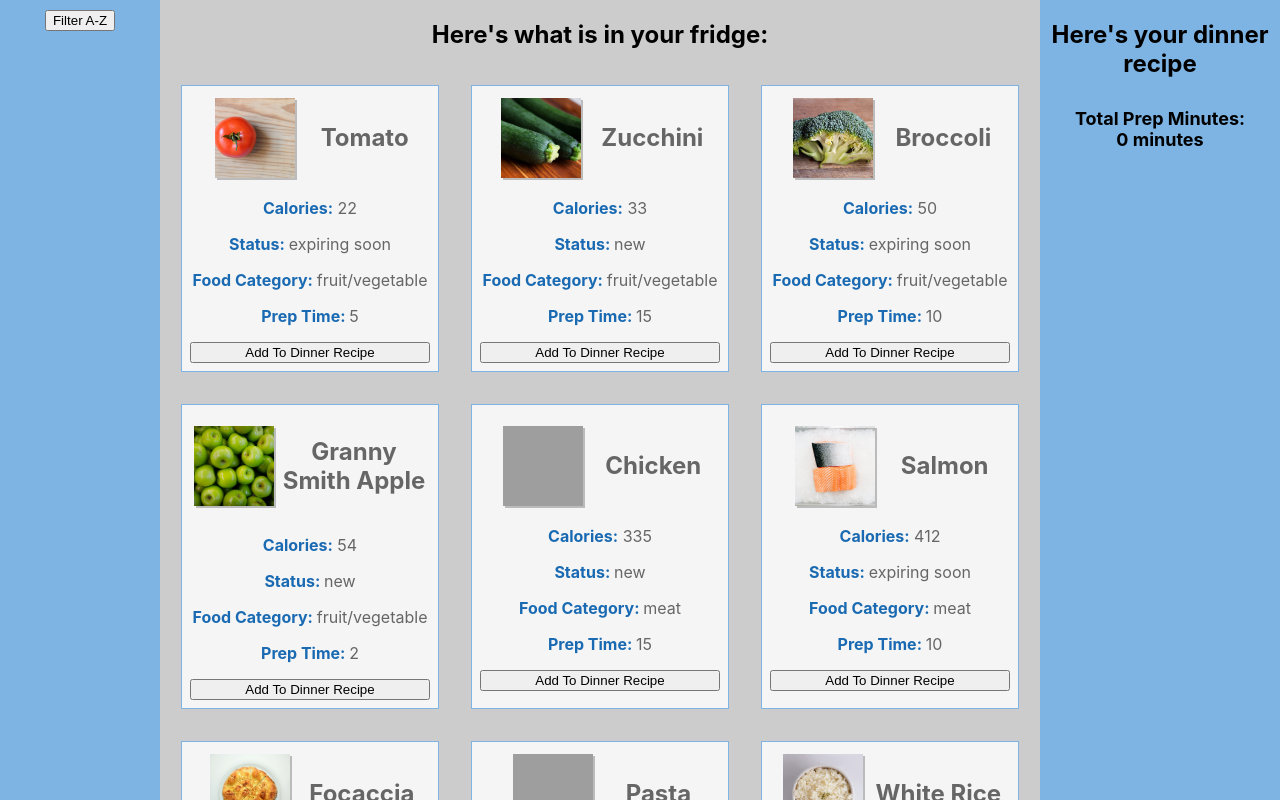
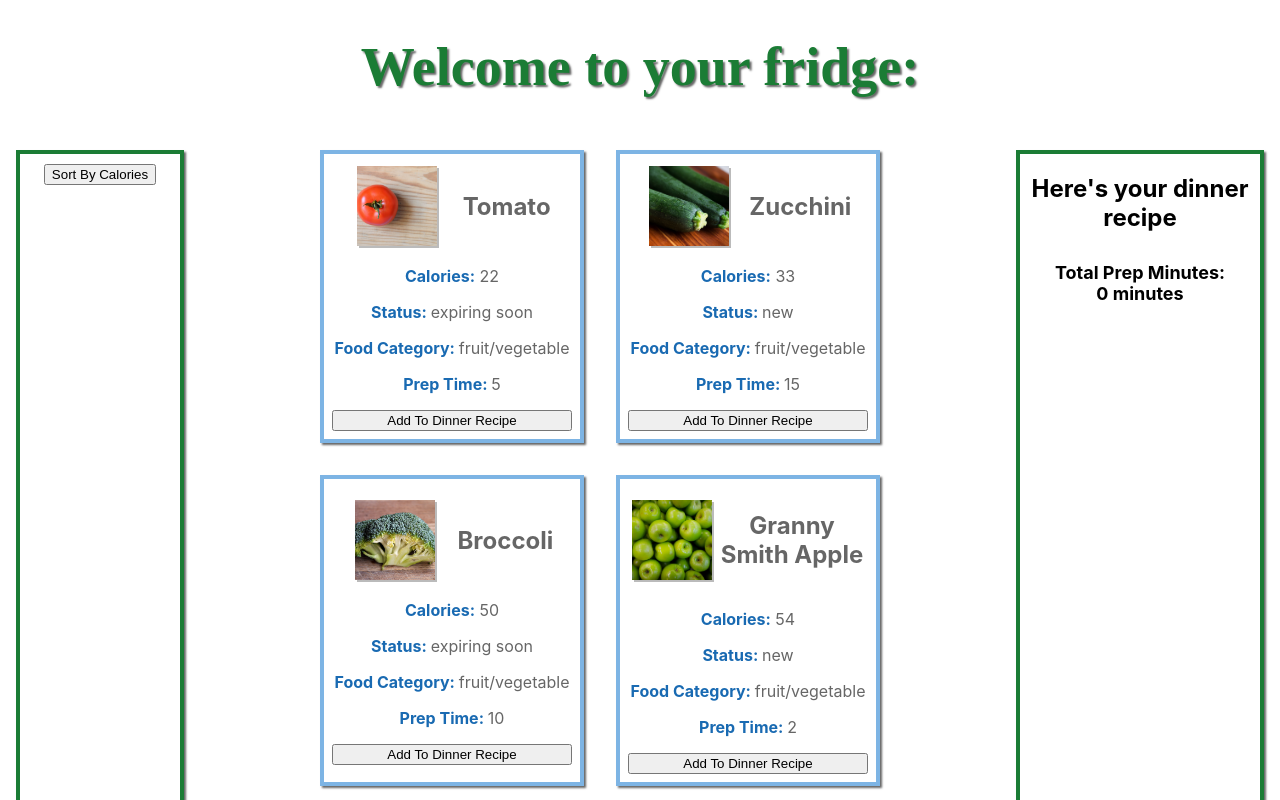
Before and after one commit to exhaustedPanda557/reactProject, a React (Create React App) app: page / in a window 1280 px wide. Shown: the top 800 px of the page. Built offline with nearby package versions, Linux system fonts and the light colour scheme; grey boxes are pictures that could not be loaded; the HTML template or start-up script is replaced by a standard one.

Commit message:
changed colors

```diff
--- a/src/App.css
+++ b/src/App.css
@@ -3,7 +3,7 @@
 }
 
 .App-header {
-  background: #ccc;
+  background: #fff;
   min-height: 100vh;
   display: flex;
   flex-direction: column;
@@ -28,10 +28,11 @@
 }
 
 .foodBox{
-  background-color: whitesmoke;
+  background-color: #fff;
   margin: 1rem;
   padding: 0.5rem;
-  border: 1px;
+  border: 4px;
+  box-shadow: 2px 2px 2px #666;
   border-color: rgb(125, 180, 228);
   border-style: solid;
   display: flex;
@@ -46,15 +47,25 @@
 }
 
 .filterWrapper{
-  background-color: rgb(125, 180, 228);
+  border: 4px;
+  box-shadow: 2px 2px 2px #666;
+  border-color: rgb(27, 124, 53);
+  border-style: solid;
   width: 10rem;
   flex: none;
+  margin-top: 1rem;
+  margin-left: 1rem;
 }
 
 .cartWrapper{
-  background-color: rgb(125, 180, 228);
+  border: 4px;
+  box-shadow: 2px 2px 2px #666;
+  border-color: rgb(27, 124, 53);
+  border-style: solid;
   width: 15rem;
   flex: none;
+  margin-top: 1rem;
+  margin-right: 1rem;
 }
 
 p{
@@ -98,7 +109,14 @@ h2{
   color:black;
 }
 
-.foodSection{
-  display: flex;
-  flex-direction: column;
+h1{
+  font-family:cursive;
+  font-size: 54px;
+  color:rgb(27, 124, 53);
+  font-weight: bolder;
+  text-shadow: 2px 2px 2px #666;
 }
+
+.fridgeHeader{
+  border: 4px 4px 4px #666;
+}
--- a/src/App.js
+++ b/src/App.js
@@ -36,10 +36,10 @@ function App() {
   ];
   const [filteredProducts, updateFilteredProducts] = useState(productList);
 
-  const filterAlphabetically = () => {
+  const sortByCalories = () => {
     let updatedFilteredList = [...productList];
     updatedFilteredList.sort((a, b) => {
-      return (a.name < b.name) ? -1 : (a.name > b.name) ? 1 : 0;
+      return (a.calories < b.calories) ? -1 : (a.calories > b.calories) ? 1 : 0;
     })
     updateFilteredProducts(updatedFilteredList)
   }
@@ -55,7 +55,7 @@ function App() {
   const PrepTime = () => {
     let totalPrepTime = 0;
     dinner.forEach((item) => {
-      let dinnerItem = productList.find(obj => {console.log(obj); return obj.name == item})
+      let dinnerItem = productList.find(obj => { console.log(obj); return obj.name == item })
       console.log(dinnerItem)
       let prepTime = dinnerItem.prepTime;
       totalPrepTime = totalPrepTime + prepTime;
@@ -106,24 +106,22 @@ function App() {
   return (
     <div className="App">
       <header className="App-header">
+        <h1>Welcome to your fridge:</h1>
         <div className="pageWrapper">
           <div className="filterWrapper">
-            <button onClick={() => filterAlphabetically()}>Filter A-Z</button>
+            <button onClick={() => sortByCalories()}>Sort By Calories</button>
           </div>
-          <div className='foodSection'>
-          <h2>Here's what is in your fridge:</h2>
           <div className="foodContainer">
             {filteredProducts.map(data => <DinnerItem data={data} setDinner={setDinner} dinner={dinner} />)}
-          </div>
           </div>
           <div className='cartWrapper'>
             <h2>Here's your dinner recipe</h2>
             <div>
-            {dinner.map(name =>
-              <div className='cartItem'>
-                <h6>{name}</h6>
-                <button onClick={() => removeItem(name)}>Remove Food Item</button>
-              </div>
+              {dinner.map(name =>
+                <div className='cartItem'>
+                  <h6>{name}</h6>
+                  <button onClick={() => removeItem(name)}>Remove Food Item</button>
+                </div>
               )}
             </div>
             <div>
```
